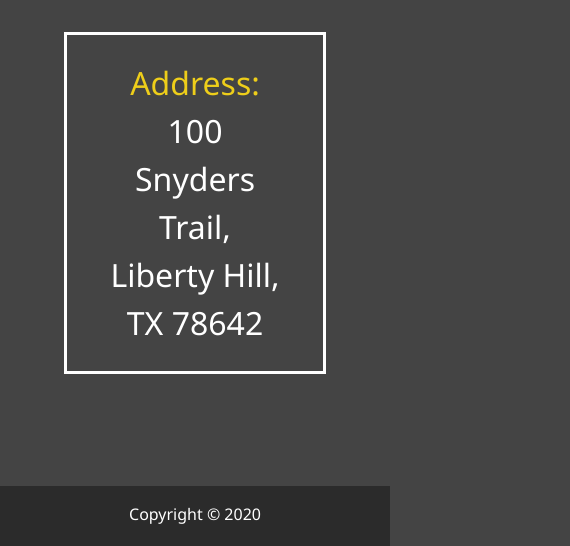
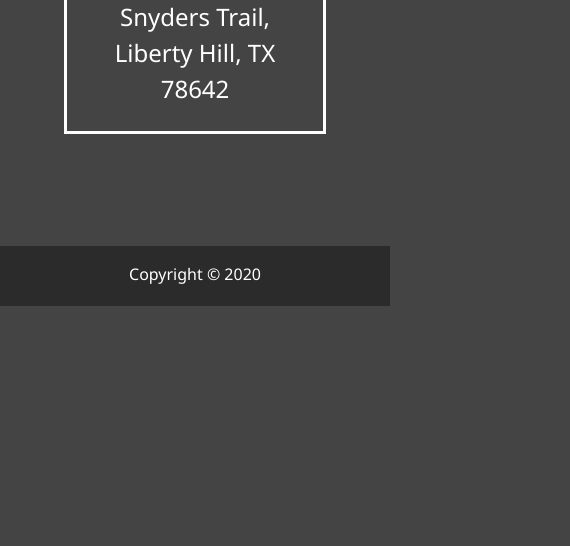
Before and after one commit to danielhayespco/responsivePortfolio, a plain HTML site: page contact.html in a window 390 px wide. Shown: the part 794-1340 px from the top of the page, 570 px wide, since content can reach past the window. After the commit the page ends 1100 px from the top, so only its background shows below. Drawn offline with Linux system fonts and the light colour scheme.

Commit message:
fixing email width issues

```diff
--- a/css/main.css
+++ b/css/main.css
@@ -273,6 +273,16 @@ main#home h1 {
   color: #000;
 }
 
+@media screen and (max-width: 600px) {
+  .boxes div {
+    font-size: 1.5rem;
+    border: 3px solid white;
+    padding: 1.5rem 2.5rem;
+    margin-bottom: 3rem;
+    transition: all 0.5s ease-out;
+  }
+}
+
 .btn,
 .btn-dark,
 .btn-light {
```
